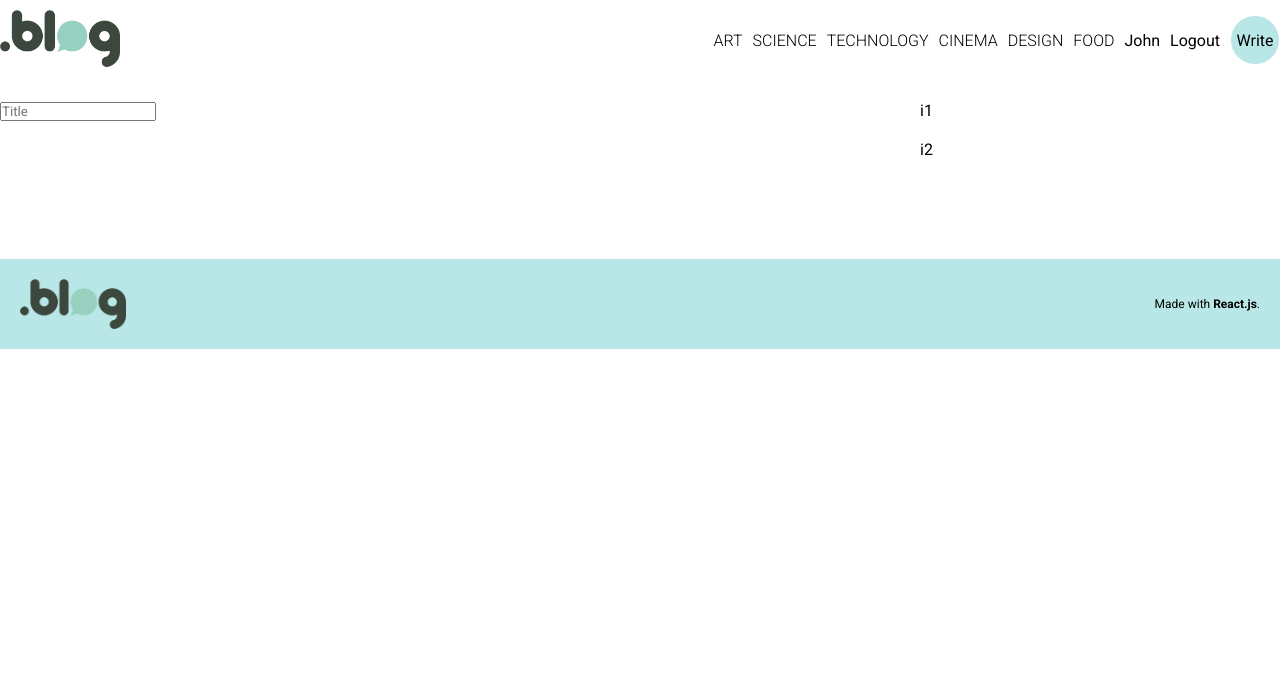
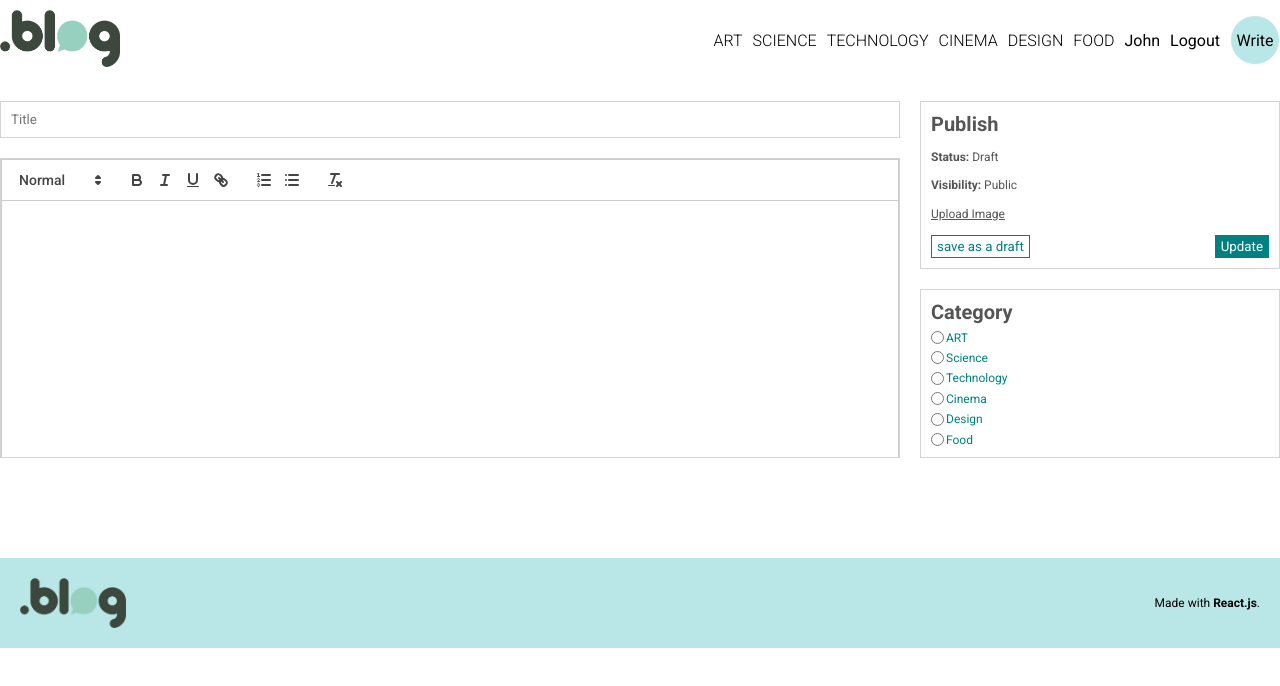
Before and after one commit to IzaanArain/mern-mysql-blog, a React (Vite) app in the folder client/: page /write in a window 1280 px wide. Shown: the top 686 px of the page. Built offline with nearby package versions, Linux system fonts and the light colour scheme.

Commit message:
Post write page done

```diff
--- a/client/src/assets/scss/base/_reset.scss
+++ b/client/src/assets/scss/base/_reset.scss
@@ -6,3 +6,14 @@
     box-sizing: border-box;
     font-family: 'Roboto',sans-serif;
   }
+
+  /* Hide scrollbar for Chrome, Safari and Opera */
+.scroll::-webkit-scrollbar {
+  display: none;
+}
+
+/* Hide scrollbar for IE, Edge and Firefox */
+.scroll {
+  -ms-overflow-style: none;  /* IE and Edge */
+  scrollbar-width: none;  /* Firefox */
+}
--- a/client/src/assets/scss/pages/_writePost.scss
+++ b/client/src/assets/scss/pages/_writePost.scss
@@ -7,6 +7,25 @@
 
   .content {
     flex: 5;
+    display: flex;
+    flex-direction: column;
+    gap: 20px;
+
+    input {
+      padding: 10px;
+      border: 1px solid lightgray;
+    }
+
+    .editorContainer {
+      height: 300px;
+      overflow: scroll;
+      border: 1px solid lightgray;
+
+      .editor {
+        height: 100%;
+        border: none;
+      }
+    }
   }
 
   .menu {
@@ -14,5 +33,52 @@
     display: flex;
     flex-direction: column;
     gap: 20px;
+
+    .item {
+      border: 1px solid lightgray;
+      padding: 10px;
+      flex: 1;
+      display: flex;
+      flex-direction: column;
+      justify-content: space-between;
+      font-size: 12px;
+      color: #555;
+
+      h1 {
+        font-size: 20px;
+      }
+
+      .file {
+        text-decoration: underline;
+        cursor: pointer;
+      }
+
+      .buttons {
+        display: flex;
+        justify-content: space-between;
+        :first-child {
+          cursor: pointer;
+          color: teal;
+          background-color: white;
+          border: 1px solid teal;
+          padding: 3px 5px;
+        }
+
+        :last-child {
+          cursor: pointer;
+          color: white;
+          background-color: teal;
+          border: 1px solid teal;
+          padding: 3px 5px;
+        }
+      }
+
+      .cat {
+        display: flex;
+        align-items: center;
+        gap: 2px;
+        color: teal;
+      }
+    }
   }
 }
--- a/client/src/assets/scss/style.css
+++ b/client/src/assets/scss/style.css
@@ -4,6 +4,17 @@
   padding: 0;
   box-sizing: border-box;
   font-family: "Roboto", sans-serif;
+}
+
+/* Hide scrollbar for Chrome, Safari and Opera */
+.scroll::-webkit-scrollbar {
+  display: none;
+}
+
+/* Hide scrollbar for IE, Edge and Firefox */
+.scroll {
+  -ms-overflow-style: none; /* IE and Edge */
+  scrollbar-width: none; /* Firefox */
 }
 
 .menu {
@@ -275,10 +286,67 @@
 }
 .post-write .content {
   flex: 5;
+  display: flex;
+  flex-direction: column;
+  gap: 20px;
+}
+.post-write .content input {
+  padding: 10px;
+  border: 1px solid lightgray;
+}
+.post-write .content .editorContainer {
+  height: 300px;
+  overflow: scroll;
+  border: 1px solid lightgray;
+}
+.post-write .content .editorContainer .editor {
+  height: 100%;
+  border: none;
 }
 .post-write .menu {
   flex: 2;
   display: flex;
   flex-direction: column;
   gap: 20px;
+}
+.post-write .menu .item {
+  border: 1px solid lightgray;
+  padding: 10px;
+  flex: 1;
+  display: flex;
+  flex-direction: column;
+  justify-content: space-between;
+  font-size: 12px;
+  color: #555;
+}
+.post-write .menu .item h1 {
+  font-size: 20px;
+}
+.post-write .menu .item .file {
+  text-decoration: underline;
+  cursor: pointer;
+}
+.post-write .menu .item .buttons {
+  display: flex;
+  justify-content: space-between;
+}
+.post-write .menu .item .buttons :first-child {
+  cursor: pointer;
+  color: teal;
+  background-color: white;
+  border: 1px solid teal;
+  padding: 3px 5px;
+}
+.post-write .menu .item .buttons :last-child {
+  cursor: pointer;
+  color: white;
+  background-color: teal;
+  border: 1px solid teal;
+  padding: 3px 5px;
+}
+.post-write .menu .item .cat {
+  display: flex;
+  align-items: center;
+  gap: 2px;
+  color: teal;
 }/*# sourceMappingURL=style.css.map */
--- a/client/src/pages/post/ViewPost.jsx
+++ b/client/src/pages/post/ViewPost.jsx
@@ -2,6 +2,7 @@
 import deleteIcon from "../../assets/img/delete.png";
 import editIcon from "../../assets/img/edit.png";
 import Menu from "../../components/menu/Menu";
+
 const ViewPost = () => {
   return (
     <>
--- a/client/src/pages/post/WritePost.jsx
+++ b/client/src/pages/post/WritePost.jsx
@@ -1,16 +1,79 @@
-import React from "react";
+import { useState } from "react";
+import ReactQuill from "react-quill";
+import "react-quill/dist/quill.snow.css";
 
 const WritePost = () => {
+  const [value, setValue] = useState("");
   return (
     <>
       <section className="post-write">
         <section className="content">
-          <input type="text" placeholder="Title"/>
+          <input type="text" placeholder="Title" />
+          <div className="editorContainer scroll">
+            <ReactQuill
+              className="editor"
+              theme="snow"
+              value={value}
+              onChange={setValue}
+            />
+          </div>
         </section>
-        <div className="menu">
-          <div className="item">i1</div>
-          <div className="item">i2</div>
-        </div>
+        <aside className="menu">
+          <section className="item">
+            <h1>Publish</h1>
+            <span>
+              <b>Status: </b> Draft
+            </span>
+            <span>
+              <b>Visibility: </b> Public
+            </span>
+            <input
+              style={{ display: "none" }}
+              type="file"
+              id="file"
+              name="file"
+            />
+            <label className="file" htmlFor="file">
+              Upload Image
+            </label>
+            <div className="buttons">
+              <button>save as a draft</button>
+              <button>Update</button>
+            </div>
+          </section>
+          <section className="item">
+            <h1>Category</h1>
+            <div className="cat">
+              <input type="radio" name="cat" value={"art"} id="art" />
+              <label htmlFor="art">ART</label>
+            </div>
+            <div className="cat">
+              <input type="radio" name="cat" value={"science"} id="science" />
+              <label htmlFor="science">Science</label>
+            </div>
+            <div className="cat">
+              <input
+                type="radio"
+                name="cat"
+                value={"technology"}
+                id="technology"
+              />
+              <label htmlFor="technology">Technology</label>
+            </div>
+            <div className="cat">
+              <input type="radio" name="cat" value={"cinema"} id="cinema" />
+              <label htmlFor="cinema">Cinema</label>
+            </div>
+            <div className="cat">
+              <input type="radio" name="cat" value={"design"} id="design" />
+              <label htmlFor="design">Design</label>
+            </div>
+            <div className="cat">
+              <input type="radio" name="cat" value={"food"} id="food" />
+              <label htmlFor="food">Food</label>
+            </div>
+          </section>
+        </aside>
       </section>
     </>
   );
```
Also changed, not shown: 1 other file (tests, documents, lock files or other folders).
